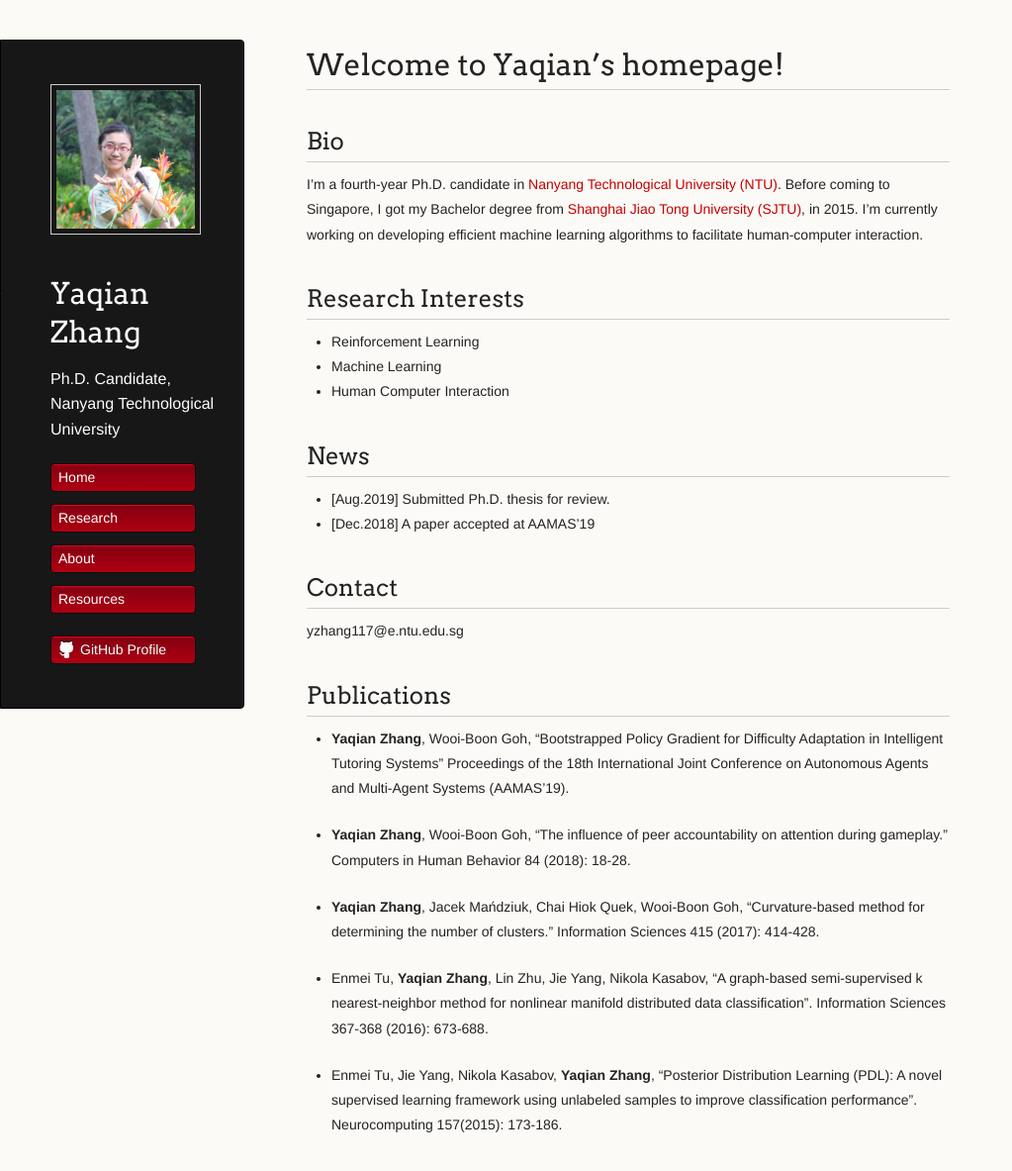
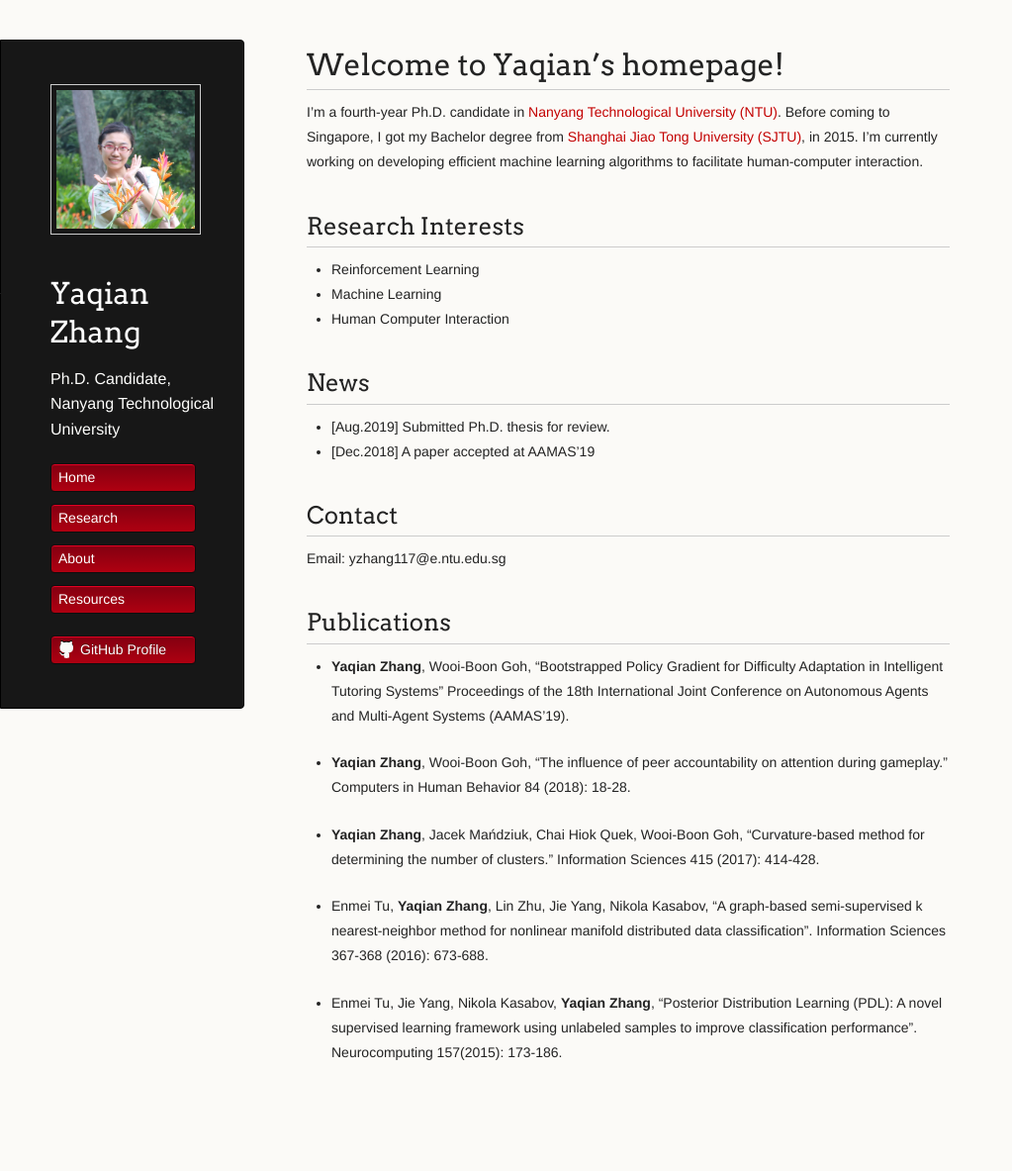
Before and after one commit to YaqianZhang/yaqianzhang.github.io, a Jekyll site: the page built from index.md, in a window 1280 px wide and 1221 px high. Shown: the top 1183 px of the window at 99% size, without its empty margins (0-1023 px from the left). Built offline with Jekyll 4.4.1, drawn with Linux system fonts in a browser that asks for light colours; some of the changed lines change nothing that is shown.

Commit message:
Update index.md

```diff
--- a/index.md
+++ b/index.md
@@ -10,7 +10,6 @@ There should be whitespace between paragraphs.
 
 There should be whitespace between paragraphs. We recommend including a README, or a file with information about your project. -->
 # Welcome to Yaqian's homepage!
-## Bio
 
 I'm a fourth-year Ph.D. candidate in [Nanyang Technological University (NTU)](https://www.ntu.edu.sg). Before coming to Singapore, I got my Bachelor degree from [Shanghai Jiao Tong University (SJTU)](http://en.sjtu.edu.cn/), in 2015. I'm currently working on developing efficient machine learning algorithms to facilitate human-computer interaction.
 
@@ -24,7 +23,7 @@ I'm a fourth-year Ph.D. candidate in [Nanyang Technological University (NTU)](ht
 * [Dec.2018]  A paper accepted at AAMAS'19
 
 ## Contact
-yzhang117@e.ntu.edu.sg
+Email: yzhang117@e.ntu.edu.sg
 
 ## Publications
 * **Yaqian Zhang**, Wooi-Boon Goh, "Bootstrapped Policy Gradient for Difficulty Adaptation in Intelligent Tutoring Systems" Proceedings of the 18th International Joint Conference on Autonomous Agents and Multi-Agent Systems (AAMAS'19).
```
